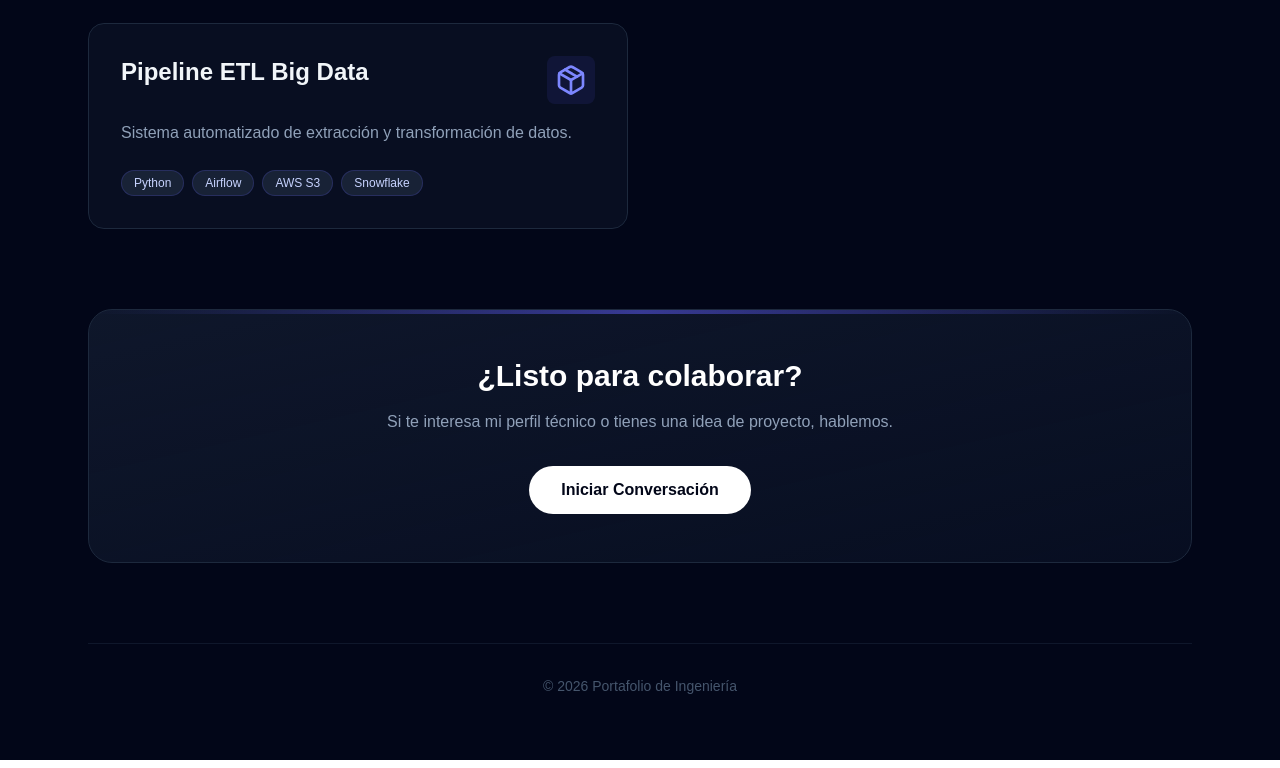
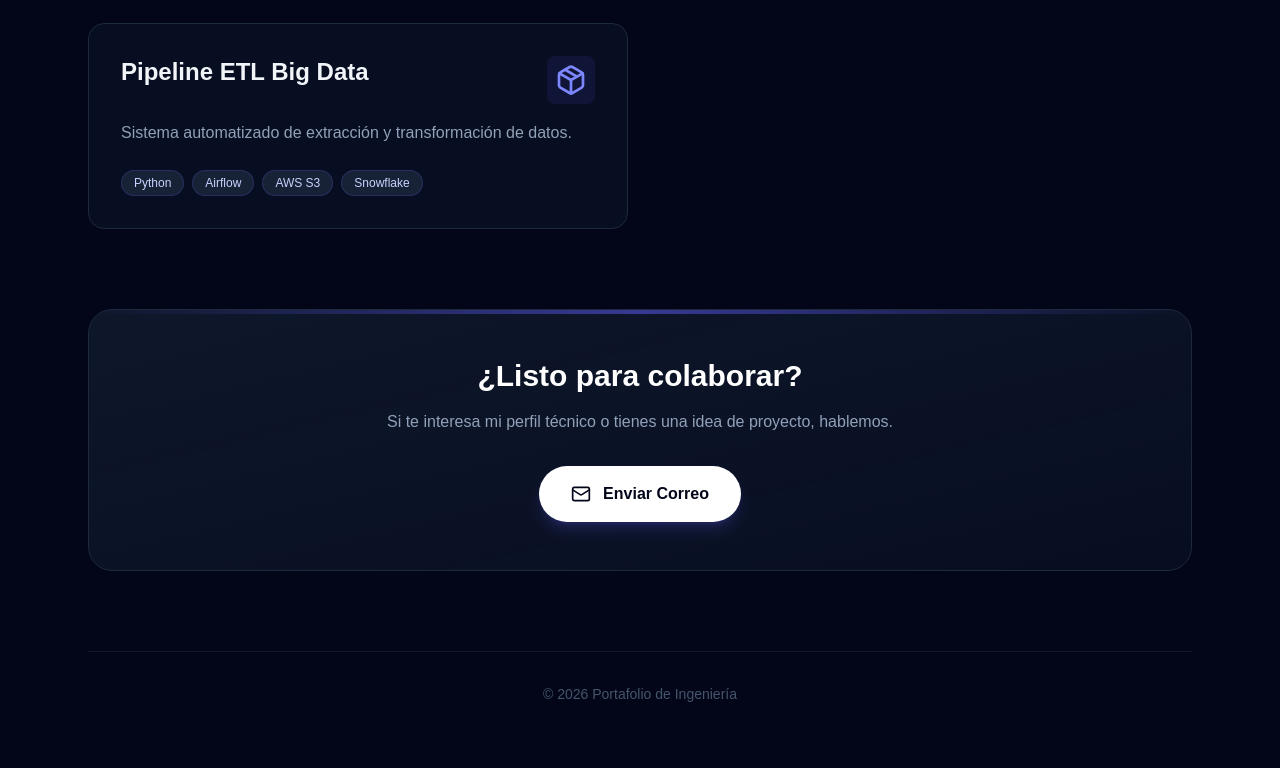
Before and after one commit to Miithras/PersonalPortfolio, a Next.js app: page /portafolio in a window 1280 px wide. Shown: the part 926-1694 px from the top of the page. Built offline with nearby package versions, Linux system fonts and the light colour scheme.

Commit message:
Change contact button, now redirect you to your mail in order to send a mail

```diff
--- a/app/portafolio/page.tsx
+++ b/app/portafolio/page.tsx
@@ -2,7 +2,7 @@
 
 import { motion, Variants } from "framer-motion";
 import Link from "next/link";
-import { ArrowLeft, Database, Server, BarChart3, Code2, Globe, Package } from 'lucide-react';
+import { ArrowLeft, Database, Server, BarChart3, Code2, Globe, Package, Mail } from 'lucide-react';
 
 export default function Portfolio() {
 
@@ -193,9 +193,13 @@ export default function Portfolio() {
             <p className="text-slate-400 mb-8 max-w-xl mx-auto">
               Si te interesa mi perfil técnico o tienes una idea de proyecto, hablemos.
             </p>
-            <button className="px-8 py-3 bg-white text-slate-950 rounded-full font-bold hover:bg-slate-200 transition-colors">
-              Iniciar Conversación
-            </button>
+            <a
+              href="mailto:diegoh2004@gmail.com?subject=Estoy interesado en tu perfil&body=Hola, vi tu portafolio y me gustaría hablar acerca de"
+              className="inline-flex items-center gap-3 px-8 py-4 bg-white text-slate-950 rounded-full font-bold hover:bg-slate-200 hover:scale-105 transition-all duration-300 shadow-lg shadow-indigo-500/20"
+            >
+              <Mail className="w-5 h-5" />
+              Enviar Correo
+            </a>
           </motion.section>
 
           <footer className="mt-20 py-8 text-center text-slate-600 text-sm border-t border-slate-900">
```
